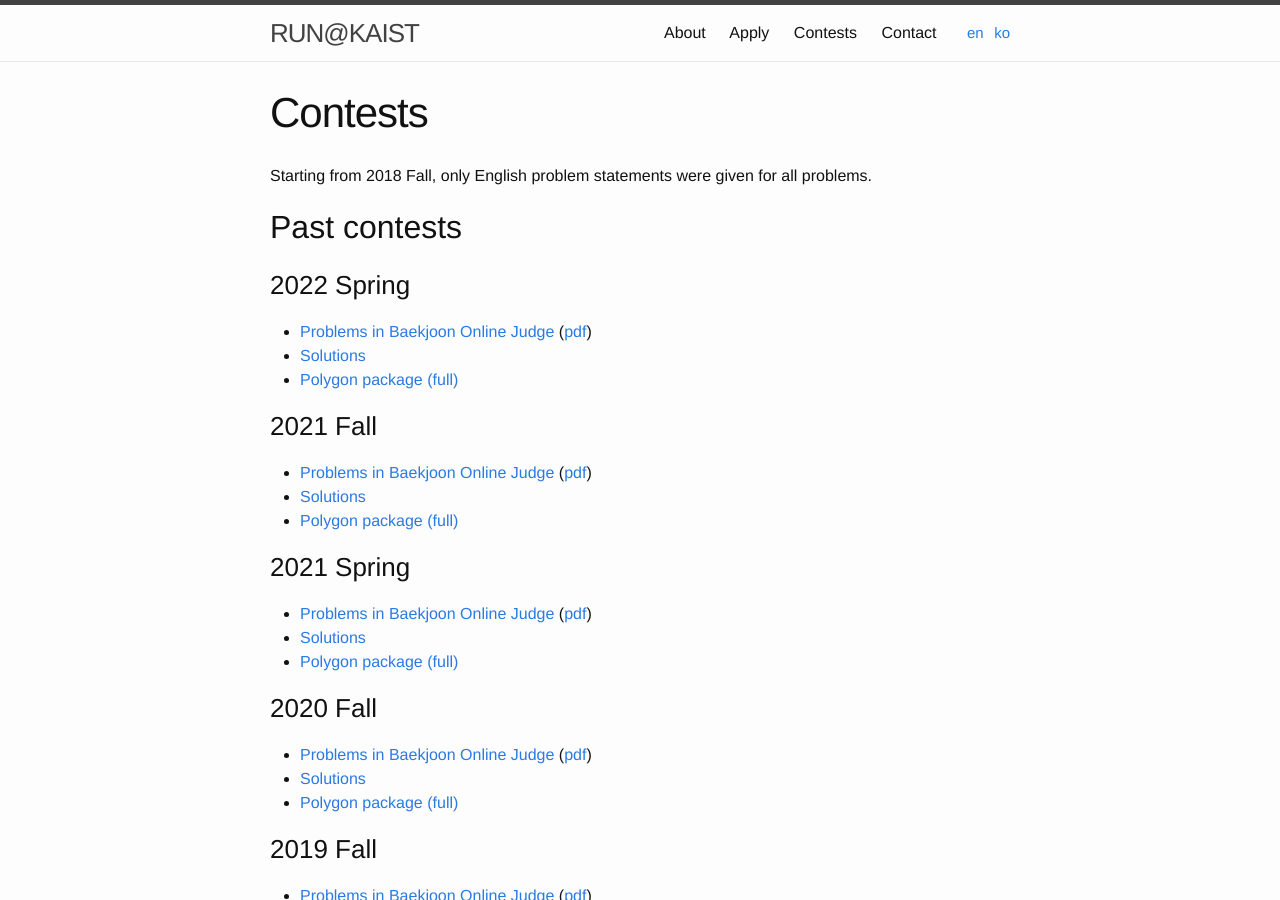
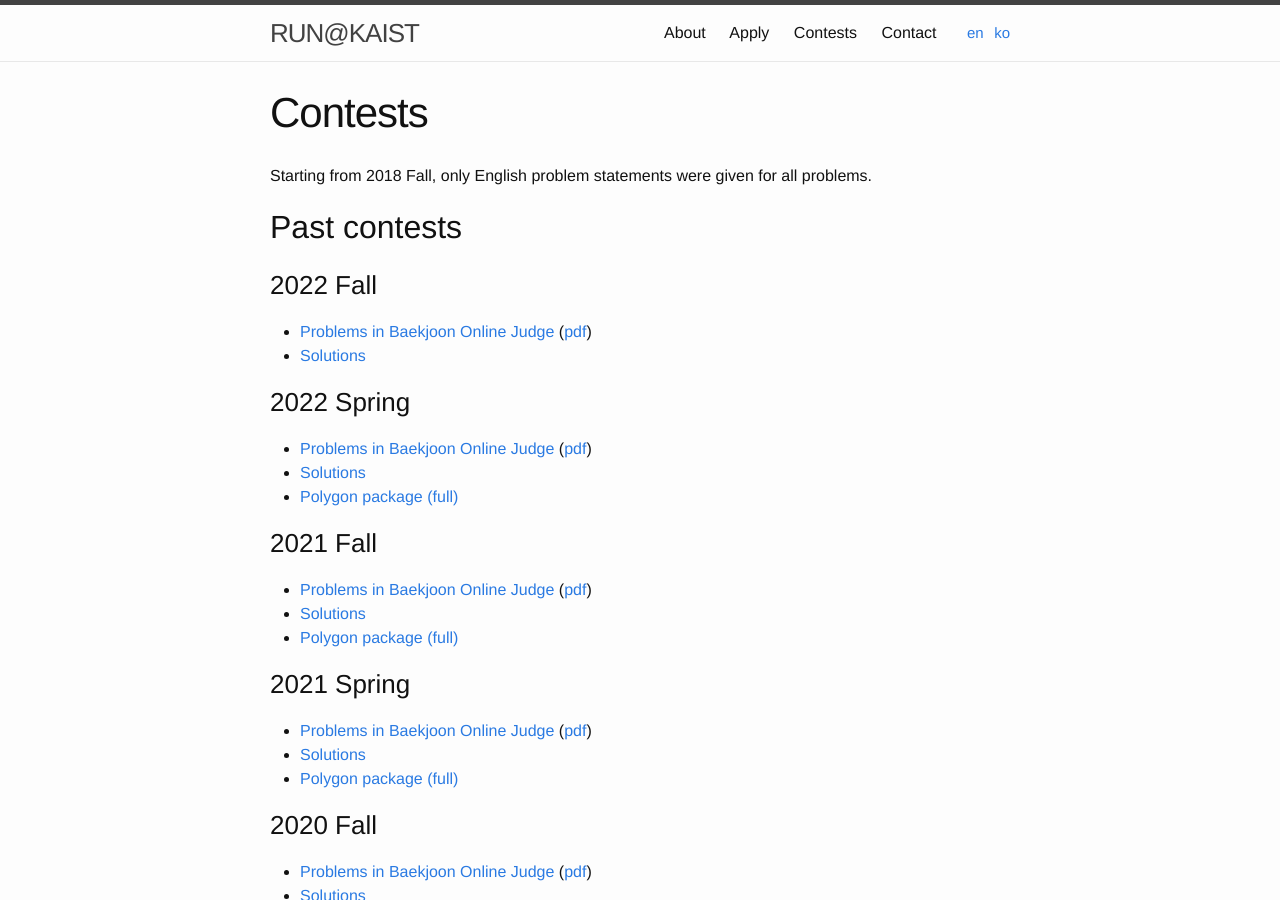
Before and after one commit to RUN-KAIST/kaist.run, a Jekyll site: the page built from contests/en.md, in a window 1280 px wide and 900 px high. Built offline with Jekyll 4.4.1, drawn with Linux system fonts in a browser that asks for light colours.

Commit message:
Update en.md

```diff
--- a/contests/en.md
+++ b/contests/en.md
@@ -10,6 +10,11 @@ order: 3
 Starting from 2018 Fall, only English problem statements were given for all problems.
 
 ## Past contests
+
+### 2022 Fall
+
+ * [Problems in Baekjoon Online Judge](https://www.acmicpc.net/category/detail/3199) ([pdf](https://kaist.run/contest/2022-fall/problemset.pdf))
+ * [Solutions](https://kaist.run/contest/2022-fall/solution.pdf)
 
 ### 2022 Spring
 
```
